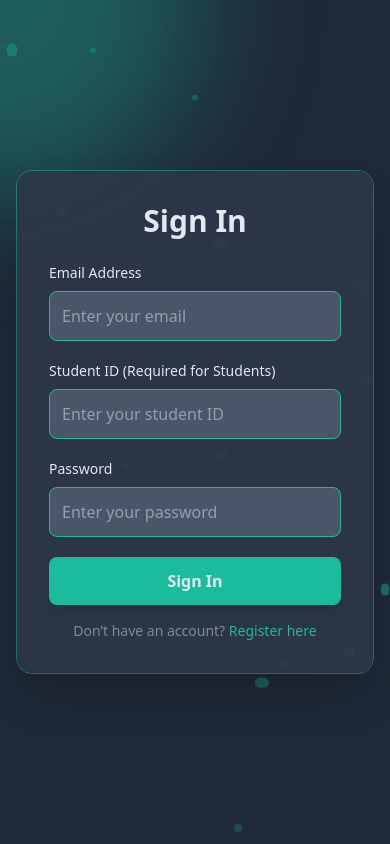
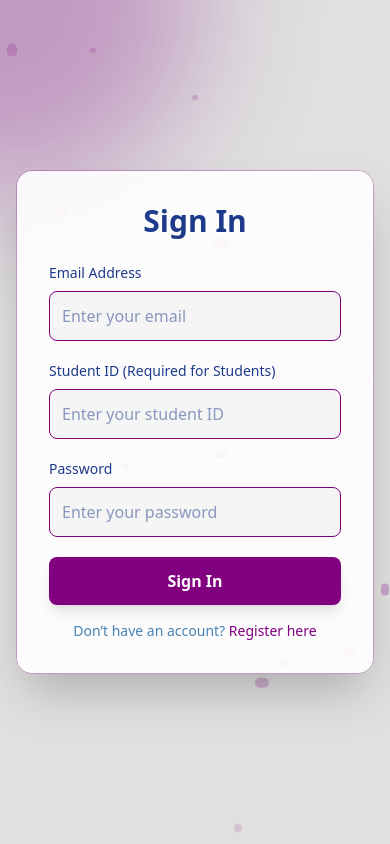
Before and after one commit to DeviSreePrasanth/LMS, a React (Vite) app in the folder client/: page /login in a window 390 px wide. Built offline with nearby package versions, Linux system fonts and the light colour scheme.

Commit message:
updated login ui

```diff
--- a/client/src/pages/auth/Login.jsx
+++ b/client/src/pages/auth/Login.jsx
@@ -5,7 +5,7 @@ import axios from "axios";
 import { motion, AnimatePresence } from "framer-motion";
 import lib from './lib.jpg';
 
-// Function to decode JWT token
+// Function to decode JWT token (unchanged)
 const decodeToken = (token) => {
   try {
     const base64Url = token.split(".")[1];
@@ -29,25 +29,24 @@ const Login = () => {
   const [password, setPassword] = useState("");
   const [studentId, setStudentId] = useState("");
   const [localError, setLocalError] = useState("");
-  const [isSubmitting, setIsSubmitting] = useState(false); // Local state for button loading
+  const [isSubmitting, setIsSubmitting] = useState(false);
   const navigate = useNavigate();
 
-  // Reset any existing session errors on mount
   useEffect(() => {
-    setLocalError(""); // Clear local errors
+    setLocalError("");
     if (authError) {
-      logout(); // Clear any existing session if there's an error
+      logout();
     }
   }, [authError, logout]);
 
   const handleLogin = async (e) => {
     e.preventDefault();
     setLocalError("");
-    setIsSubmitting(true); // Start loading animation
+    setIsSubmitting(true);
 
     if (!email || !password) {
       setLocalError("Email and password are required.");
-      setIsSubmitting(false); // Stop loading if validation fails
+      setIsSubmitting(false);
       return;
     }
 
@@ -97,7 +96,7 @@ const Login = () => {
         err.response?.data?.message || err.message || "Invalid credentials or server error"
       );
     } finally {
-      setIsSubmitting(false); // Stop loading animation regardless of success or failure
+      setIsSubmitting(false);
     }
   };
 
@@ -109,11 +108,11 @@ const Login = () => {
   const buttonVariants = {
     idle: {
       scale: 1,
-      backgroundColor: "#1abc9c",
+      backgroundColor: "#800080",
     },
     loading: {
       scale: [1, 1.05, 1],
-      backgroundColor: "#16a085",
+      backgroundColor: "#6A006A",
       transition: {
         scale: {
           duration: 1.5,
@@ -124,7 +123,7 @@ const Login = () => {
     },
     hover: {
       scale: 1.02,
-      backgroundColor: "#16a085",
+      backgroundColor: "#6A006A",
       transition: {
         duration: 0.2,
       },
@@ -132,12 +131,12 @@ const Login = () => {
   };
 
   return (
-    <div className="min-h-screen relative overflow-hidden bg-[#1f2937]">
+    <div className="min-h-screen relative overflow-hidden bg-[#e0e0e0]">
       <div className="absolute inset-0">
         {[...Array(20)].map((_, i) => (
           <motion.div
             key={i}
-            className="absolute bg-[#1abc9c] rounded-full opacity-20"
+            className="absolute bg-[#800080] rounded-full opacity-10"
             style={{
               width: Math.random() * 10 + 5,
               height: Math.random() * 10 + 5,
@@ -146,7 +145,7 @@ const Login = () => {
             }}
             animate={{
               y: [0, -50, 0],
-              opacity: [0.2, 0.5, 0.2],
+              opacity: [0.1, 0.3, 0.1],
             }}
             transition={{
               duration: Math.random() * 5 + 5,
@@ -157,7 +156,7 @@ const Login = () => {
         ))}
       </div>
 
-      <div className="absolute top-[-200px] left-[-200px] w-[400px] h-[400px] bg-[#1abc9c] rounded-full blur-3xl opacity-20 animate-pulse" />
+      <div className="absolute top-[-200px] left-[-200px] w-[400px] h-[400px] bg-[#800080] rounded-full blur-3xl opacity-10 animate-pulse" />
 
       <motion.div
         className="relative z-10 flex items-center justify-center min-h-screen px-4"
@@ -166,7 +165,7 @@ const Login = () => {
         transition={{ duration: 1 }}
       >
         <motion.div
-          className="rounded-2xl shadow-2xl w-full max-w-4xl flex flex-col md:flex-row overflow-hidden border border-[#1abc9c]/50 md:bg-none"
+          className="rounded-2xl shadow-2xl w-full max-w-4xl flex flex-col md:flex-row overflow-hidden border border-[#800080]/30 md:bg-none"
           initial={{ scale: 0.8, rotate: -5 }}
           animate={{ scale: 1, rotate: 0 }}
           transition={{ duration: 0.8, type: "spring" }}
@@ -177,9 +176,9 @@ const Login = () => {
               alt="Library Interior"
               className="w-full h-full object-cover"
             />
-            <div className="absolute inset-0 bg-gradient-to-t from-[#1f2937]/70 to-transparent flex items-end p-6">
+            <div className="absolute inset-0 flex items-end p-6">
               <motion.p
-                className="text-[#e2e8f0] text-lg font-semibold"
+                className="text-[#fff] text-lg font-semibold"
                 initial={{ y: 50, opacity: 0 }}
                 animate={{ y: 0, opacity: 1 }}
                 transition={{ delay: 0.5, duration: 0.6 }}
@@ -194,7 +193,7 @@ const Login = () => {
                 preserveAspectRatio="none"
               >
                 <path
-                  fill="#2d3748"
+                  fill="#f5f5f5"
                   fillOpacity="1"
                   d="M0,224L48,213.3C96,203,192,181,288,176C384,171,480,181,576,197.3C672,213,768,235,864,229.3C960,224,1056,192,1152,181.3C1248,171,1344,181,1392,186.7L1440,192L1440,320L1392,320C1344,320,1248,320,1152,320C1056,320,960,320,864,320C768,320,672,320,576,320C480,320,384,320,288,320C192,320,96,320,48,320L0,320Z"
                 />
@@ -202,9 +201,9 @@ const Login = () => {
             </div>
           </div>
 
-          <div className="relative w-full p-8 md:p-8 md:w-1/2 md:bg-[#2d3748] md:backdrop-blur-md bg-[#2d3748]/90">
+          <div className="relative w-full p-8 md:p-8 md:w-1/2 md:bg-white md:backdrop-blur-md bg-white/90">
             <motion.h2
-              className="relative text-3xl font-extrabold text-center text-[#e2e8f0] mb-6"
+              className="relative text-3xl font-extrabold text-center text-[#1E3A8A] mb-6"
               initial={{ y: -50 }}
               animate={{ y: 0 }}
               transition={{ duration: 0.5, delay: 0.2 }}
@@ -215,7 +214,7 @@ const Login = () => {
             <AnimatePresence>
               {localError && (
                 <motion.div
-                  className="relative bg-[#e74c3c]/20 border-l-4 border-[#e74c3c] text-[#e74c3c] p-3 mb-4 rounded-r-lg"
+                  className="relative bg-[#ffcccc]/20 border-l-4 border-[#800080] text-[#800080] p-3 mb-4 rounded-r-lg"
                   initial={{ x: 100, opacity: 0 }}
                   animate={{ x: 0, opacity: 1 }}
                   exit={{ x: -100, opacity: 0 }}
@@ -234,7 +233,7 @@ const Login = () => {
                 transition={{ delay: 0.2 }}
               >
                 <label
-                  className="relative block text-sm font-medium text-[#e2e8f0] mb-2"
+                  className="relative block text-sm font-medium text-[#1E3A8A] mb-2"
                 >
                   Email Address
                 </label>
@@ -243,10 +242,10 @@ const Login = () => {
                   id="email"
                   value={email}
                   onChange={(e) => setEmail(e.target.value)}
-                  className="relative w-full p-3 bg-[#4a5568] border border-[#1abc9c] rounded-lg focus:outline-none focus:ring-2 focus:ring-[#1abc9c] focus:border-transparent transition-all duration-300 text-[#e2e8f0] hover:bg-[#5a677a]"
+                  className="relative w-full p-3 bg-[#f5f5f5] border border-[#800080] rounded-lg focus:outline-none focus:ring-2 focus:ring-[#800080] focus:border-transparent transition-all duration-300 text-[#1E3A8A] hover:bg-[#e0e0e0]"
                   placeholder="Enter your email"
                   required
-                  disabled={isSubmitting} // Use local state here
+                  disabled={isSubmitting}
                 />
               </motion.div>
 
@@ -257,7 +256,7 @@ const Login = () => {
                 transition={{ delay: 0.3 }}
               >
                 <label
-                  className="relative block text-sm font-medium text-[#e2e8f0] mb-2"
+                  className="relative block text-sm font-medium text-[#1E3A8A] mb-2"
                 >
                   Student ID (Required for Students)
                 </label>
@@ -266,9 +265,9 @@ const Login = () => {
                   id="studentId"
                   value={studentId}
                   onChange={(e) => setStudentId(e.target.value)}
-                  className="relative w-full p-3 bg-[#4a5568] border border-[#1abc9c] rounded-lg focus:outline-none focus:ring-2 focus:ring-[#1abc9c] focus:border-transparent transition-all duration-300 text-[#e2e8f0] hover:bg-[#5a677a]"
+                  className="relative w-full p-3 bg-[#f5f5f5] border border-[#800080] rounded-lg focus:outline-none focus:ring-2 focus:ring-[#800080] focus:border-transparent transition-all duration-300 text-[#1E3A8A] hover:bg-[#e0e0e0]"
                   placeholder="Enter your student ID"
-                  disabled={isSubmitting} // Use local state here
+                  disabled={isSubmitting}
                 />
               </motion.div>
 
@@ -279,7 +278,7 @@ const Login = () => {
                 transition={{ delay: 0.4 }}
               >
                 <label
-                  className="relative block text-sm font-medium text-[#e2e8f0] mb-2"
+                  className="relative block text-sm font-medium text-[#1E3A8A] mb-2"
                 >
                   Password
                 </label>
@@ -288,21 +287,21 @@ const Login = () => {
                   id="password"
                   value={password}
                   onChange={(e) => setPassword(e.target.value)}
-                  className="relative w-full p-3 bg-[#4a5568] border border-[#1abc9c] rounded-lg focus:outline-none focus:ring-2 focus:ring-[#1abc9c] focus:border-transparent transition-all duration-300 text-[#e2e8f0] hover:bg-[#5a677a]"
+                  className="relative w-full p-3 bg-[#f5f5f5] border border-[#800080] rounded-lg focus:outline-none focus:ring-2 focus:ring-[#800080] focus:border-transparent transition-all duration-300 text-[#1E3A8A] hover:bg-[#e0e0e0]"
                   placeholder="Enter your password"
                   required
-                  disabled={isSubmitting} // Use local state here
+                  disabled={isSubmitting}
                 />
               </motion.div>
 
               <motion.button
                 type="submit"
-                className="relative w-full text-[#e2e8f0] p-3 rounded-lg font-semibold flex items-center justify-center shadow-lg transition-all duration-300 overflow-hidden"
+                className="relative w-full text-white p-3 rounded-lg font-semibold flex items-center justify-center shadow-lg transition-all duration-300 overflow-hidden"
                 variants={buttonVariants}
                 initial="idle"
-                animate={isSubmitting ? "loading" : "idle"} // Use local state here
-                whileHover={!isSubmitting ? "hover" : undefined} // Use local state here
-                disabled={isSubmitting} // Use local state here
+                animate={isSubmitting ? "loading" : "idle"}
+                whileHover={!isSubmitting ? "hover" : undefined}
+                disabled={isSubmitting}
               >
                 <AnimatePresence mode="wait">
                   {isSubmitting ? (
@@ -315,7 +314,7 @@ const Login = () => {
                       className="flex items-center space-x-2"
                     >
                       <motion.svg
-                        className="h-5 w-5 text-[#e2e8f0]"
+                        className="h-5 w-5 text-white"
                         animate={{ rotate: 360 }}
                         transition={{ duration: 1, repeat: Infinity, ease: "linear" }}
                         xmlns="http://www.w3.org/2000/svg"
@@ -354,7 +353,7 @@ const Login = () => {
             </form>
 
             <motion.p
-              className="relative text-center text-[#7f8c8d] mt-4 text-sm"
+              className="relative text-center text-[#4682B4] mt-4 text-sm"
               initial={{ opacity: 0 }}
               animate={{ opacity: 1 }}
               transition={{ delay: 0.5 }}
@@ -362,10 +361,10 @@ const Login = () => {
               Don’t have an account?{" "}
               <Link
                 to="/register"
-                className="text-[#1abc9c] hover:text-[#16a085] font-medium transition-all duration-200 relative group"
+                className="text-[#800080] hover:text-[#6A006A] font-medium transition-all duration-200 relative group"
               >
                 Register here
-                <span className="absolute bottom-0 left-0 w-full h-0.5 bg-[#1abc9c] transform scale-x-0 group-hover:scale-x-100 transition-transform duration-200" />
+                <span className="absolute bottom-0 left-0 w-full h-0.5 bg-[#800080] transform scale-x-0 group-hover:scale-x-100 transition-transform duration-200" />
               </Link>
             </motion.p>
           </div>
```
Also changed, not shown: client/src/pages/auth/Register.jsx (+25 -25 lines).
